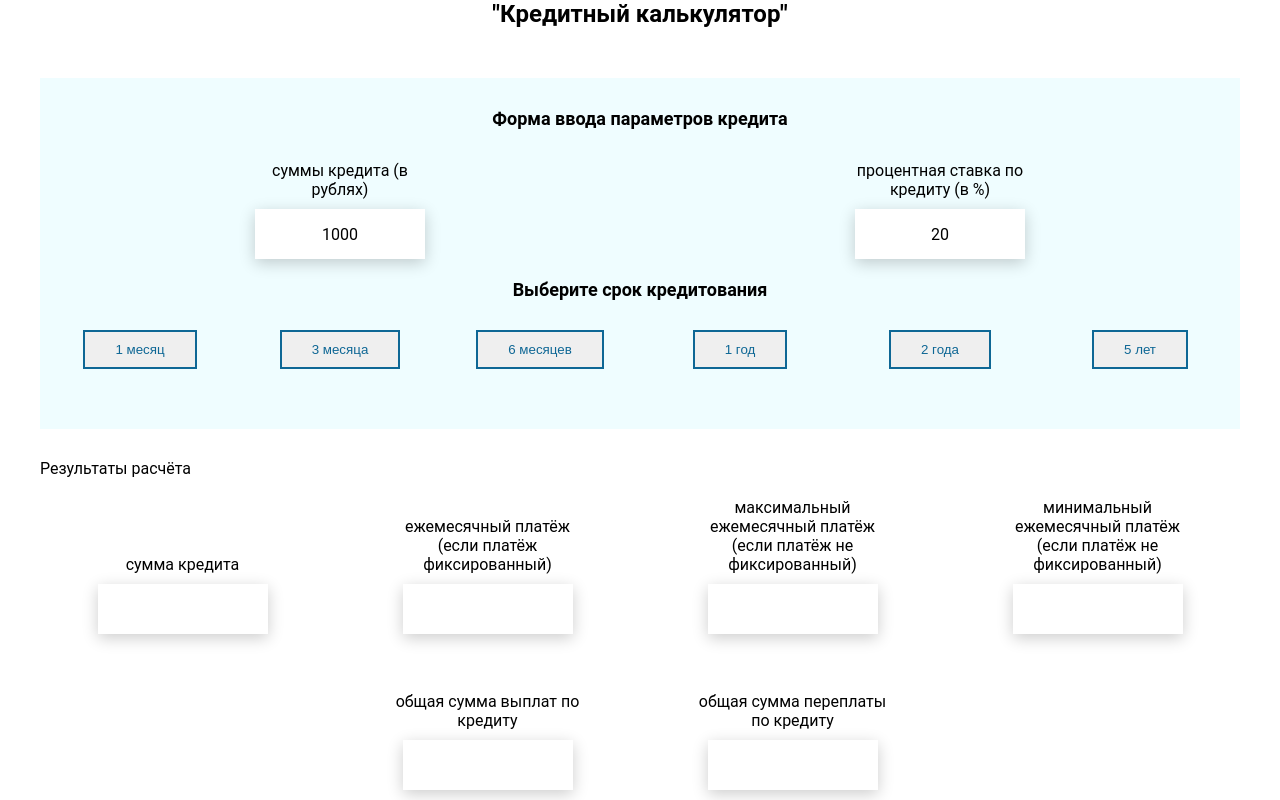
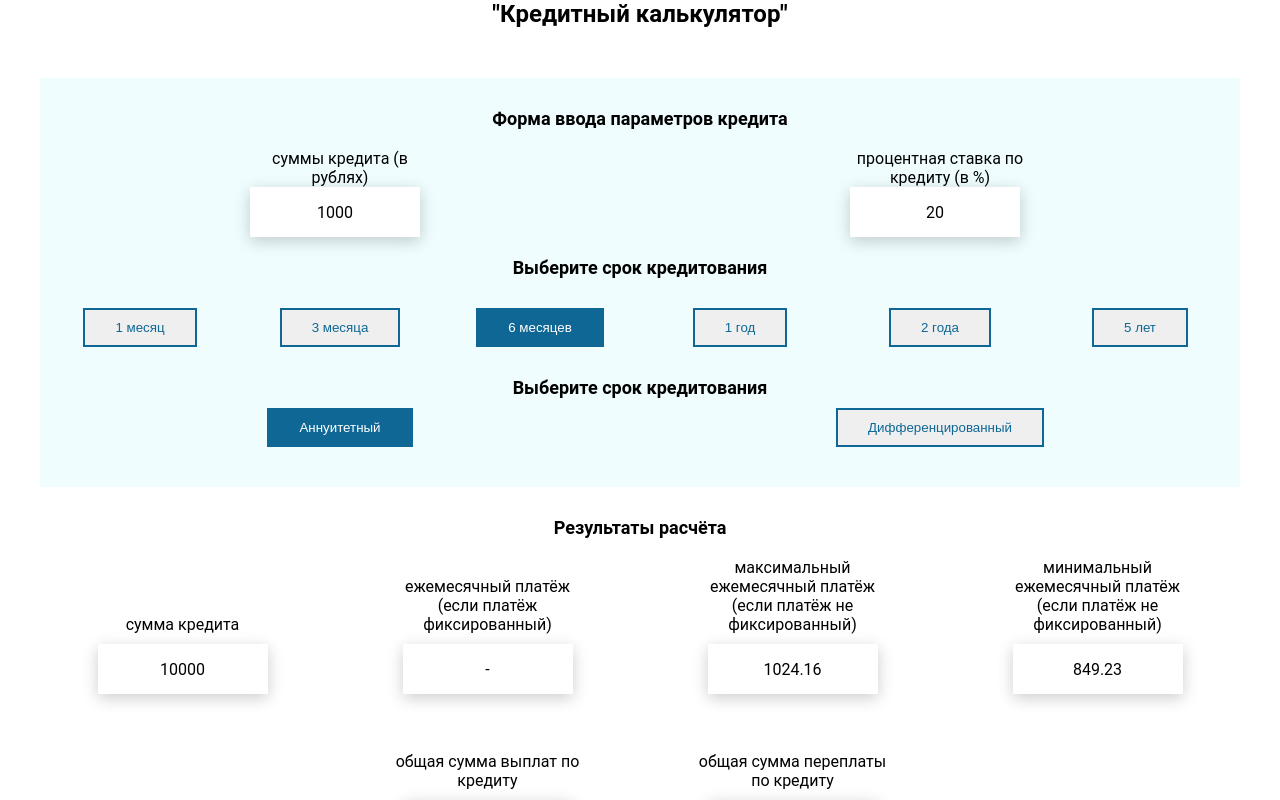
Before and after one commit to MillionerMIN/credit-calculator, a React (Create React App) app: page / in a window 1280 px wide. Shown: the top 800 px of the page. Built offline with nearby package versions, Linux system fonts and the light colour scheme.

Commit message:
added differentiatedCalculationMethod

```diff
--- a/src/components/calculat/Calculate.tsx
+++ b/src/components/calculat/Calculate.tsx
@@ -1,34 +1,122 @@
 import { useState } from 'react';
+import { annuityCalculationMethod } from '../../utils/annuity/annuityCalculationMethod';
+import { differentiatedCalculationMethod } from '../../utils/differentiated/differentiatedCalculationMethod';
 import { DetailsCalculation } from '../detailsCalculation/DetailsCalculation';
 import { FormParameters } from '../formParameters/FormParameters';
 import { FormResults } from '../formResults/FormResults';
 
+export type CalculationResultsType = {
+  //Сумма кредита
+  summa: number;
+  //Ежемесечный платеж:
+  dif?: number;
+  //Максимальный ежемесечный платеж
+  maxDif?: number;
+  //Минимальный ежемесечный платеж
+  minDif?: number;
+  //общая сумма выплат по кредиту
+  totalAmount: number;
+  // общая сумма переплаты по кредиту
+  totalOverpayment: number;
+};
+
+export type CalculationDetailsType = {
+  //дата платежа:
+  date: string;
+  //Сумма процентов в текущем месяце
+  presents: number;
+  //платёж по основному долгу:
+  mainDebt: number;
+  //общая сумма платежа:
+  dif: number;
+  //остаток по телу кредита после данного платежа:
+  remainSumma: number;
+};
+
 export const Calculate = () => {
   const [detail, setDetail] = useState<boolean>(false);
+  const [method, setMethod] = useState<boolean>(false);
   //функция отоброжения блока с деталями расчёта
   const onOpenDetails = () => {
     setDetail(!detail);
   };
-
+  //функция переключения метода расчета
+  const onChangeMethodCalculation = () => {
+    setMethod(!method);
+  };
+  //Стартовые данные
+  let dataDetails;
   let summa = 10000;
   let period = 12;
   let rate = 0.229;
+  let dif, maxDif, minDif;
 
-  //annuity formula
-  //Изночальная сумма * ежемесечная процентная ставка / (1 - (1 / (1 + ежемесечная процентная ставка)^период кредита))
-  let ann = 0;
-  //процентная ставка в месяц;
-  let monthRate = rate / 12;
-  let topPart = +(summa * monthRate).toFixed(2);
-  let bottomPart = +(1 - 1 / Math.pow(monthRate + 1, period)).toFixed(2);
-  ann = topPart / bottomPart;
-  console.log(`###annuity: ${ann}`);
+  // Изменение даты в зависимости от срока кредитования
+  // var now = new Date();
+  // const correctDate =
+  //   now.getDate() + '-' + now.getMonth() + '-' + now.getFullYear();
+
+  // let month = now.getMonth() + 1;
+
+  // let year = now.getFullYear();
+
+  // if (month === 12) {
+  //   month = 0 + 1;
+  //   year++;
+  // }
+
+  // for (let i = 0; i <= 12; i++) {
+  //   console.log(month++ + ' ' + year);
+
+  //   if (month === 12) {
+  //     month = 0;
+  //     year++;
+  //   }
+  // }
+
+  // Проверка Условие выбора метода расчета
+  if (method) {
+    dataDetails = annuityCalculationMethod(summa, period, rate);
+    dif = dataDetails[0].dif;
+    console.log(dataDetails);
+  } else {
+    dataDetails = differentiatedCalculationMethod(summa, period, rate);
+    console.log(dataDetails);
+    //Максимальный ежемесечный платеж
+    //@ts-ignore
+    maxDif = dataDetails[0].dif;
+    //Минимальный ежемесечный платеж
+    //@ts-ignore
+    minDif = dataDetails[dataDetails.length - 1].dif;
+  }
+  // общая сумма выплат по кредиту
+  const totalAmount = +dataDetails
+    .reduce((sum: number, item: any) => {
+      return sum + item.dif;
+    }, 0)
+    .toFixed(2);
+  // общая сумма переплаты по кредиту
+  const totalOverpayment = +(totalAmount - summa).toFixed(2);
+
+  const calcResults: CalculationResultsType = {
+    summa,
+    dif,
+    maxDif,
+    minDif,
+    totalAmount,
+    totalOverpayment,
+  };
 
   return (
     <>
-      <FormParameters />
-      <FormResults onOpenDetails={onOpenDetails} />
-      <DetailsCalculation active={detail} />
+      <FormParameters onChangeMethodCalculation={onChangeMethodCalculation} />
+      <FormResults onOpenDetails={onOpenDetails} data={calcResults} />
+
+      <DetailsCalculation
+        active={detail}
+        //@ts-ignore
+        data={dataDetails}
+      />
     </>
   );
 };
--- a/src/components/common/button/SuperButton.module.css
+++ b/src/components/common/button/SuperButton.module.css
@@ -27,15 +27,20 @@
     color: #fff;
 }
 
+/* .default:active {
+    background: #0E6795;
+    color: #fff;
+} */
+
 .default:hover:before {
     left: 150px;
     transition: .5s ease-in-out;
 }
 
 .default:disabled {
-    color: #B7B7B7;
-    background: none;
-    border: 2px solid #B7B7B7;
+    background: #0E6795;
+    color: #fff;
+    border: 2px solid #0E6795;
 }
 
 .delete {
--- a/src/components/formParameters/FormParameters.module.css
+++ b/src/components/formParameters/FormParameters.module.css
@@ -14,6 +14,7 @@
 .parameters {
   display: grid;
   grid-template-columns: repeat(2, 1fr);
+  row-gap: 10px;
   justify-items: center;
   margin: 20px 0;
 }
@@ -25,10 +26,9 @@
   margin: 20px 0;
 }
 
-.parameter {
+.methods {
   display: grid;
-  grid-template-rows: repeat(2, 1fr);
-  row-gap: 10px;
+  grid-template-columns: repeat(2, 1fr);
   justify-items: center;
 }
 
--- a/src/components/formParameters/FormParameters.tsx
+++ b/src/components/formParameters/FormParameters.tsx
@@ -2,7 +2,12 @@ import SuperButton from '../common/button/SuperButton';
 import SuperInputText from '../common/input/SuperInputText';
 import style from './FormParameters.module.css';
 
-export const FormParameters = () => {
+type FormParametersPropsType = {
+  onChangeMethodCalculation: () => void;
+};
+
+export const FormParameters = (props: FormParametersPropsType) => {
+  const { onChangeMethodCalculation } = props;
   const arrDataEntry = [
     { name: 'суммы кредита (в рублях)', value: 1000 },
     { name: 'процентная ставка по кредиту (в %)', value: 20 },
@@ -16,17 +21,32 @@ export const FormParameters = () => {
   ));
 
   const arrButtons = [
-    { value: 1, period: 'месяц' },
-    { value: 3, period: 'месяца' },
-    { value: 6, period: 'месяцев' },
-    { value: 1, period: 'год' },
-    { value: 2, period: 'года' },
-    { value: 5, period: 'лет' },
+    { value: 1, period: 'месяц', active: false },
+    { value: 3, period: 'месяца', active: false },
+    { value: 6, period: 'месяцев', active: true },
+    { value: 1, period: 'год', active: false },
+    { value: 2, period: 'года', active: false },
+    { value: 5, period: 'лет', active: false },
   ];
   //элемент btn денамически отрисовывает все элементы находящиеся в массиве arrButtons
   const btn = arrButtons.map((btn, i) => (
-    <SuperButton key={i}>
+    <SuperButton key={i} disabled={btn.active}>
       {btn.value} {btn.period}
+    </SuperButton>
+  ));
+
+  const arrMethods = [
+    { name: 'Аннуитетный', active: true },
+    { name: 'Дифференцированный', active: false },
+  ];
+  //элемент method денамически отрисовывает все элементы находящиеся в массиве arrButtons
+  const method = arrMethods.map((method, i) => (
+    <SuperButton
+      key={i}
+      onClick={onChangeMethodCalculation}
+      disabled={method.active}
+    >
+      {method.name}
     </SuperButton>
   ));
 
@@ -36,6 +56,8 @@ export const FormParameters = () => {
       <div className={style.parameters}>{entry}</div>
       <div className={style.subtitle}>Выберите срок кредитования</div>
       <div className={style.loanTerm}>{btn}</div>
+      <div className={style.subtitle}>Выберите срок кредитования</div>
+      <div className={style.methods}>{method}</div>
     </div>
   );
 };
--- a/src/components/formResults/FormResults.module.css
+++ b/src/components/formResults/FormResults.module.css
@@ -1,6 +1,12 @@
 .formResults {
   width: 100%;
   padding: 30px 0;
+}
+
+.subtitle {
+  text-align: center;
+  font-size: 18px;
+  font-weight: 700;
 }
 
 .details {
--- a/src/components/formResults/FormResults.tsx
+++ b/src/components/formResults/FormResults.tsx
@@ -1,32 +1,42 @@
+import { CalculationResultsType } from '../calculat/Calculate';
 import SuperButton from '../common/button/SuperButton';
 import SuperInputText from '../common/input/SuperInputText';
 import style from './FormResults.module.css';
 
 type FormResultsPropsType = {
   onOpenDetails: () => void;
+  data: CalculationResultsType;
 };
 
 export const FormResults = (props: FormResultsPropsType) => {
-  const { onOpenDetails } = props;
+  const { data, onOpenDetails } = props;
   const arrDetails = [
-    { subtitle: 'сумма кредита' },
-    { subtitle: 'ежемесячный платёж (если платёж фиксированный)' },
+    { subtitle: 'сумма кредита', value: data.summa },
+    {
+      subtitle: 'ежемесячный платёж (если платёж фиксированный)',
+      value: data.dif,
+    },
     {
       subtitle:
         'максимальный ежемесячный платёж (если платёж не фиксированный)',
+      value: data.maxDif,
     },
     {
       subtitle: 'минимальный ежемесячный платёж (если платёж не фиксированный)',
+      value: data.minDif,
     },
-    { subtitle: 'общая сумма выплат по кредиту' },
-    { subtitle: 'общая сумма переплаты по кредиту' },
+    { subtitle: 'общая сумма выплат по кредиту', value: data.totalAmount },
+    {
+      subtitle: 'общая сумма переплаты по кредиту',
+      value: data.totalOverpayment,
+    },
   ];
 
   //элемент detail денамически отрисовывает все элементы находящиеся в массиве arrDetails
   const detail = arrDetails.map((detail, i) => (
     <div className={style.detail} key={i}>
       <div className={style.title}>{detail.subtitle}</div>
-      <SuperInputText />
+      <SuperInputText value={!detail.value ? '-' : detail.value} />
     </div>
   ));
 
--- /dev/null
+++ b/src/utils/annuity/annuityCalculationMethod.ts
@@ -0,0 +1,29 @@
+//######### annuity formula ##########
+
+export function annuityCalculationMethod(
+  summa: number,
+  period: number,
+  rate: number
+) {
+  let calcDetails = [];
+  //Изночальная сумма * ежемесечная процентная ставка / (1 - (1 / (1 + ежемесечная процентная ставка)^период кредита))
+  let ann = 0;
+  //процентная ставка в месяц;
+  let monthRate = rate / 12;
+  let topPart = +(summa * monthRate).toFixed(2);
+  let bottomPart = +(1 - 1 / Math.pow(monthRate + 1, period)).toFixed(2);
+  let remainSumma = summa;
+  ann = topPart / bottomPart;
+
+  for (let i = 0; i < period; i++) {
+    calcDetails.push({
+      date: '11-11-2021',
+      presents: +((ann * period - summa) / period).toFixed(2),
+      mainDebt: +(summa / period).toFixed(2),
+      dif: ann,
+      remainSumma: +(remainSumma -= summa / period).toFixed(2),
+    });
+  }
+  console.log(calcDetails);
+  return [...calcDetails];
+}
--- /dev/null
+++ b/src/utils/differentiated/differentiatedCalculationMethod.ts
@@ -0,0 +1,36 @@
+// ########## Дифференцированный метод ##########
+
+export function differentiatedCalculationMethod(
+  summa: number,
+  period: number,
+  rate: number
+) {
+  let calcDetails = [];
+
+  let monthRate = rate / 12;
+  let dif = 0;
+  let presents = 0;
+  //Оставшееся сумма платежа
+  let remainSumma = summa;
+  //Основной долг
+  let mainDebt = +(summa / period).toFixed(2);
+  //Расчет каждого платежа
+  for (let i = 0; i < period; i++) {
+    let calcDetail = {};
+    calcDetail = {
+      ...calcDetail,
+      date: '11-11-2021',
+    };
+    calcDetail = { ...calcDetail, remainSumma };
+    presents = +(remainSumma * monthRate).toFixed(2);
+    calcDetail = { ...calcDetail, presents };
+    remainSumma -= mainDebt;
+    remainSumma = +remainSumma.toFixed(2);
+    dif = +(presents + mainDebt).toFixed(2);
+    calcDetail = { ...calcDetail, mainDebt };
+    calcDetail = { ...calcDetail, dif };
+    calcDetails.push(calcDetail);
+  }
+  console.log(calcDetails);
+  return [...calcDetails];
+}
```
Also changed, not shown: public/index.html (+2 -5 lines), src/components/detailsCalculation/DetailsCalculation.module.css (+7 -0 lines), src/components/detailsCalculation/DetailsCalculation.tsx (+15 -9 lines).
